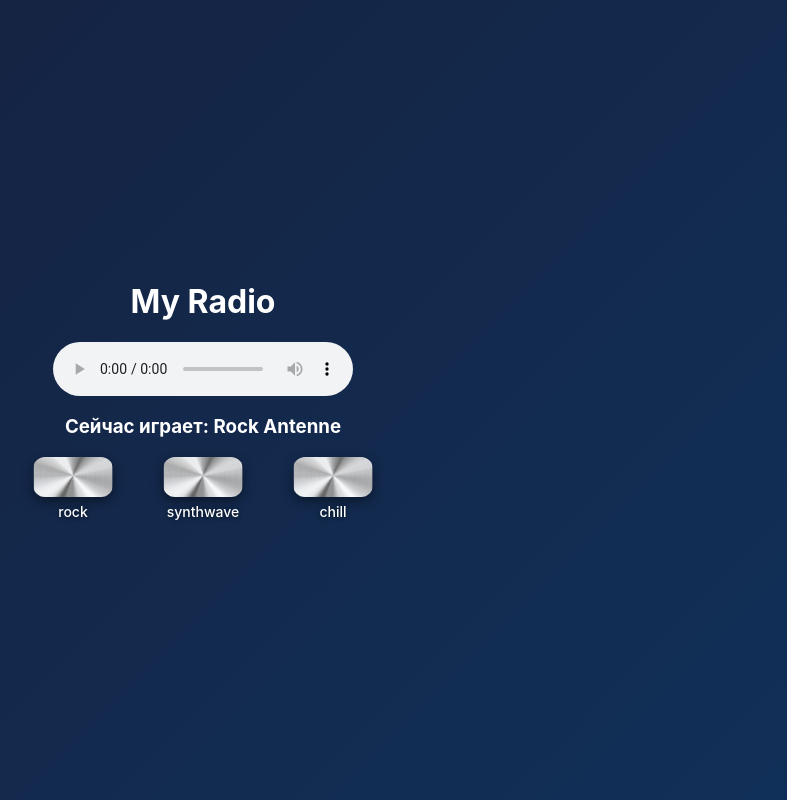
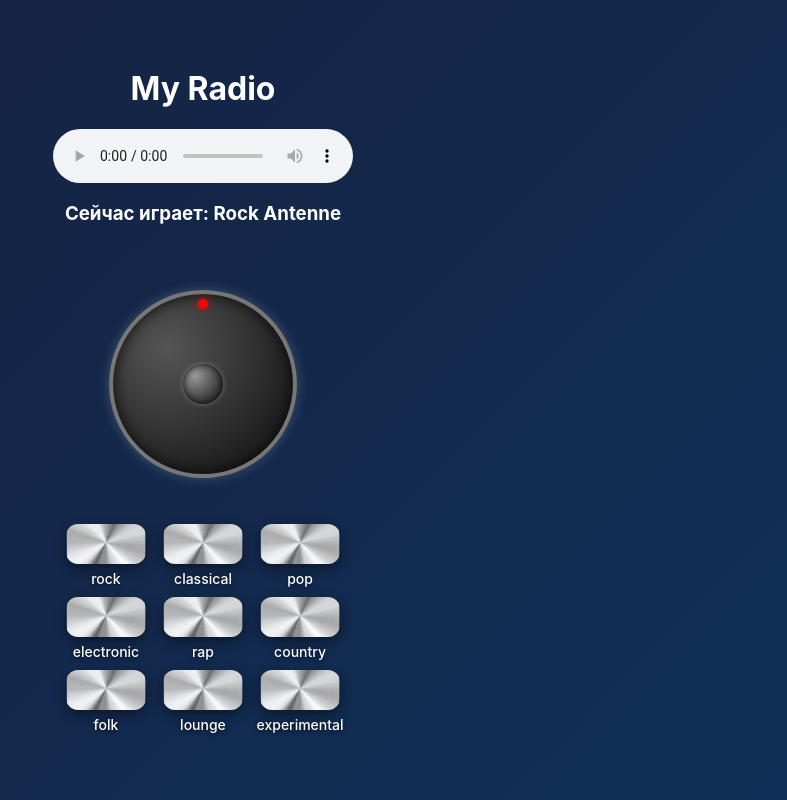
Before and after one commit to Karmin212/radio, a React (Vite) app: page / in a window 1280 px wide. Shown: the whole page, without its empty margins (437-1224 px from the left). Built offline with nearby package versions, Linux system fonts and the light colour scheme.

Commit message:
колесико переключения станций

```diff
--- a/src/App.jsx
+++ b/src/App.jsx
@@ -5,6 +5,8 @@ import NowPlaying from "./components/NowPlaying";
 import AudioPlayer from "./components/AudioPlayer";
 import "./App.css";
 import MyHeader from "./components/MyHeader";
+import WheelSelector from "./components/WheeleSelector";
+
 
 function App() {
   const [currentStation, setCurrentStation] = useState(STATIONS[0]);
@@ -23,6 +25,7 @@ function App() {
       <MyHeader />
       <AudioPlayer audioRef={audioRef} />
       <NowPlaying currentStation={currentStation} />
+      <WheelSelector stations = {STATIONS} currentGenre={currentStation.genre} handlePlay={handlePlay}/>
       <GenreSelector stations={STATIONS} handlePlay={handlePlay} />
     </div>
   );
--- a/src/components/GenreSelector.css
+++ b/src/components/GenreSelector.css
@@ -1,7 +1,7 @@
 .genre-selector {
-    display: flex;
-    justify-content: center;
-    flex-wrap:  wrap;
-    gap: 50px;
+    display: grid;
+    grid-template-columns: repeat(3, 1fr);
+    justify-items: center;
+    gap: 10px;
     margin-bottom: 20px;
 }
--- /dev/null
+++ b/src/components/WheeleSelector.css
@@ -0,0 +1,55 @@
+.wheel-selector {
+  display: flex;
+  justify-content: center;
+  align-items: center;
+  margin: 40px auto;
+  width: 200px;
+  height: 200px;
+}
+
+.wheel {
+  position: relative;
+  width: 180px;
+  height: 180px;
+  border-radius: 50%;
+  background: radial-gradient(circle at 30% 30%, #555 0%, #222 70%, #111 100%);
+  border: 4px solid #777;
+  box-shadow:
+    inset 0 0 15px rgba(0, 0, 0, 0.8),
+    0 0 12px rgba(255, 255, 255, 0.2);
+  transition: transform 0.1s linear;
+  cursor: grab;
+  aspect-ratio: 1 / 1;
+}
+
+.wheel:active {
+  cursor: grabbing;
+}
+
+.wheel-center {
+  position: absolute;
+  width: 40px;
+  height: 40px;
+  background: radial-gradient(circle at 30% 30%, #999 0%, #333 70%);
+  border-radius: 50%;
+  left: 50%;
+  top: 50%;
+  transform: translate(-50%, -50%);
+  box-shadow:
+    inset 0 0 6px rgba(0, 0, 0, 0.8),
+    0 0 5px rgba(255, 255, 255, 0.3);
+}
+
+
+.wheel::before {
+  content: "";
+  position: absolute;
+  top: 5px;
+  left: 50%;
+  transform: translateX(-50%);
+  width: 10px;
+  height: 10px;
+  background: red;
+  border-radius: 50%;
+  box-shadow: 0 0 10px rgba(255, 0, 0, 0.7);
+}
--- /dev/null
+++ b/src/components/WheeleSelector.jsx
@@ -0,0 +1,84 @@
+import React, { useState, useRef, useEffect } from "react";
+import "./WheeleSelector.css";
+
+function WheelSelector({ stations, currentGenre, handlePlay }) {
+  const genreStations = stations.filter((s) => s.genre === currentGenre);
+  const N = genreStations.length;
+  const wheelRef = useRef(null);
+  const dragging = useRef(false);
+  const lastAngle = useRef(0);
+  const [rotation, setRotation] = useState(0);
+  const [currentIndex, setCurrentIndex] = useState(0);
+
+  const getAngle = (x, y, cx, cy) => {
+    return Math.atan2(y - cy, x - cx) * (180 / Math.PI);
+  };
+
+  const onMouseDown = (e) => {
+    dragging.current = true;
+    const rect = wheelRef.current.getBoundingClientRect();
+    const cx = rect.left + rect.width / 2;
+    const cy = rect.top + rect.height / 2;
+    lastAngle.current = getAngle(e.clientX, e.clientY, cx, cy);
+    e.preventDefault();
+  };
+
+  const onMouseMove = (e) => {
+    if (!dragging.current) return;
+
+    const rect = wheelRef.current.getBoundingClientRect();
+    const cx = rect.left + rect.width / 2;
+    const cy = rect.top + rect.height / 2;
+    const angle = getAngle(e.clientX, e.clientY, cx, cy);
+    let delta = angle - lastAngle.current;
+
+    // корректировка перескоков через ±180
+    if (delta > 180) delta -= 360;
+    if (delta < -180) delta += 360;
+
+    const newRot = rotation + delta;
+    setRotation(newRot);
+    lastAngle.current = angle; // ← обновляем, чтобы вращение не сбивалось
+
+    // вычисляем, сколько сегментов пройдено
+    const segmentAngle = 720 / N; // два оборота = полный цикл
+    const movedSegments = Math.round(newRot / segmentAngle);
+    let newIndex = ((movedSegments % N) + N) % N;
+
+    if (newIndex !== currentIndex) {
+      setCurrentIndex(newIndex);
+      handlePlay(genreStations[newIndex]);
+    }
+  };
+
+  const onMouseUp = () => {
+    dragging.current = false;
+  };
+
+  const onMouseLeave = () => {
+    dragging.current = false;
+  };
+
+  useEffect(() => {
+    setCurrentIndex(0);
+    setRotation(0);
+  }, [currentGenre]);
+
+  return (
+    <div className="wheel-selector">
+      <div
+        className="wheel"
+        ref={wheelRef}
+        onMouseDown={onMouseDown}
+        onMouseMove={onMouseMove}
+        onMouseUp={onMouseUp}
+        onMouseLeave={onMouseLeave}
+        style={{ transform: `rotate(${rotation}deg)` }}
+      >
+        <div className="wheel-center"></div>
+      </div>
+    </div>
+  );
+}
+
+export default WheelSelector;
--- a/src/data/stations.js
+++ b/src/data/stations.js
@@ -1,20 +1,73 @@
 export const STATIONS = [
-    {
-      id: 'rock1',
-      name: 'Rock Antenne',
-      url: 'https://mp3channels.webradio.antenne.de/rockantenne',
-      genre: 'rock',
-    },
-    {
-      id: 'synth1',
-      name: 'Nightride FM',
-      url: 'https://stream.nightride.fm/astrowave.m4a',
-      genre: 'synthwave',
-    },
-    {
-      id: 'chill1',
-      name: 'Chillout Radio',
-      url: 'https://streamingv2.shoutcast.com/jamendo-chillout',
-      genre: 'chill',
-    },
-  ];
+  // ROCK
+  { id: "rock1", name: "Rock Antenne", url: "https://mp3channels.webradio.antenne.de/rockantenne", genre: "rock" },
+  { id: "rock2", name: "Classic Rock Florida", url: "https://usa15.fastcast4u.com/proxy/classicrockflorida?mp=/1", genre: "rock" },
+  { id: "rock3", name: "Live 365 Rock", url: "http://live365.com/station/rock365", genre: "rock" },
+  { id: "rock4", name: "Absolute Classic Rock", url: "http://stream.absoluterock.com/classicrock", genre: "rock" },
+  { id: "rock5", name: "Rock.fm", url: "https://rock.fm/stream", genre: "rock" },
+  { id: "rock6", name: "Kerrang! Radio", url: "https://kerrang.stream", genre: "rock" },
+
+  // CLASSICAL
+  { id: "classical1", name: "WWFM Classical", url: "https://wwfm.streamguys1.com/live-mp3", genre: "classical" },
+  { id: "classical2", name: "All Classical", url: "https://player.allclassical.org", genre: "classical" },
+  { id: "classical3", name: "WRTI Classical", url: "https://wrti-live.streamguys1.com/classical-mp3", genre: "classical" },
+  { id: "classical4", name: "VPR Classical", url: "https://vprclassical.streamguys1.com/vprclassical128.mp3", genre: "classical" },
+  { id: "classical5", name: "Concertzender Barok", url: "https://www.concertzender.nl/streams/barok", genre: "classical" },
+  { id: "classical6", name: "Concertzender Klassiek", url: "https://www.concertzender.nl/streams/klassiek", genre: "classical" },
+
+  // POP
+  { id: "pop1", name: "Top Hits FM", url: "https://playerservices.streamtheworld.com/api/livestream-redirect/THITSFM.mp3", genre: "pop" },
+  { id: "pop2", name: "Hit Radio", url: "https://icecast.funstream.ru/hitradio128.mp3", genre: "pop" },
+  { id: "pop3", name: "iHeart Pop", url: "https://streams.iheart.com/pop", genre: "pop" },
+  { id: "pop4", name: "Pop Hits", url: "http://stream.pophits.com/pop128", genre: "pop" },
+  { id: "pop5", name: "Pop FM", url: "https://popfm.streamguys1.com/popfm", genre: "pop" },
+  { id: "pop6", name: "Pure Pop", url: "http://purepop.stream", genre: "pop" },
+
+  // ELECTRONIC
+  { id: "electronic1", name: "Nightride FM", url: "https://stream.nightride.fm/astrowave.m4a", genre: "electronic" },
+  { id: "electronic2", name: "RTS.FM", url: "http://rts.streamguys1.com/rts128.mp3", genre: "electronic" },
+  { id: "electronic3", name: "Digitally Imported Trance", url: "http://listen.di.fm/trance", genre: "electronic" },
+  { id: "electronic4", name: "DI.fm House", url: "http://listen.di.fm/house", genre: "electronic" },
+  { id: "electronic5", name: "Ibiza Live", url: "https://ibizalive.stream", genre: "electronic" },
+  { id: "electronic6", name: "EDM Radio", url: "http://edmradio.fm/stream", genre: "electronic" },
+
+  // RAP / HIP-HOP
+  { id: "rap1", name: "Unique Radio", url: "http://icecast.uniqueradio.org/uniqueradio128.mp3", genre: "rap" },
+  { id: "rap2", name: "Funk & HipHop Radio", url: "https://playerservices.streamtheworld.com/api/livestream-redirect/FUNKRADIO.mp3", genre: "rap" },
+  { id: "rap3", name: "Power 106", url: "http://power106.stream", genre: "rap" },
+  { id: "rap4", name: "Hot 97", url: "http://hot97.stream", genre: "rap" },
+  { id: "rap5", name: "Radio One Hip Hop", url: "http://radioonehiphop.stream", genre: "rap" },
+  { id: "rap6", name: "Urban Radio", url: "https://urbanradio.stream", genre: "rap" },
+
+  // COUNTRY / BARD
+  { id: "country1", name: "Country 102", url: "https://icecast.country102.com/country102.mp3", genre: "country" },
+  { id: "country2", name: "Folk & Country Channel", url: "https://stream.folkcc.com/folkcc128.mp3", genre: "country" },
+  { id: "country3", name: "Nashville Country", url: "http://nashvillecountry.stream", genre: "country" },
+  { id: "country4", name: "True Country", url: "https://truecountry.stream", genre: "country" },
+  { id: "country5", name: "Country Hits", url: "http://countryhits.stream", genre: "country" },
+  { id: "country6", name: "Country Music Radio", url: "http://countrymusicradio.stream", genre: "country" },
+
+  // FOLK
+  { id: "folk1", name: "Celtic Music Radio", url: "http://stm1.siriuswebstream.com/celticmusicradio.mp3", genre: "folk" },
+  { id: "folk2", name: "The Folk Radio", url: "https://stream.thefolkradio.com/folkradio128.mp3", genre: "folk" },
+  { id: "folk3", name: "Folk Valley", url: "http://folkvalley.stream", genre: "folk" },
+  { id: "folk4", name: "Acoustic Folk", url: "http://acousticfolk.stream", genre: "folk" },
+  { id: "folk5", name: "Classic Folk", url: "http://classicfolk.stream", genre: "folk" },
+  { id: "folk6", name: "Indie Folk", url: "http://indiefolk.stream", genre: "folk" },
+
+  // LOUNGE
+  { id: "lounge1", name: "Chillout Radio", url: "https://streamingv2.shoutcast.com/jamendo-chillout", genre: "lounge" },
+  { id: "lounge2", name: "Lounge FM", url: "https://uk7.internet-radio.com:8024/stream", genre: "lounge" },
+  { id: "lounge3", name: "Smooth Lounge", url: "http://smoothlounge.stream", genre: "lounge" },
+  { id: "lounge4", name: "Lounge Jazz", url: "http://loungejazz.stream", genre: "lounge" },
+  { id: "lounge5", name: "Downtempo Radio", url: "http://downtempostream.stream", genre: "lounge" },
+  { id: "lounge6", name: "Chill Radio", url: "http://chillradio.stream", genre: "lounge" },
+
+  // EXPERIMENTAL
+  { id: "exp1", name: "Radio Paradise", url: "http://stream.radioparadise.com/aac-320", genre: "experimental" },
+  { id: "exp2", name: "Underground Bass", url: "http://icecast.undergroundbass.com/undergroundbass128.mp3", genre: "experimental" },
+  { id: "exp3", name: "Ambient Radio", url: "http://ambient.stream", genre: "experimental" },
+  { id: "exp4", name: "Drone Radio", url: "http://drone.stream", genre: "experimental" },
+  { id: "exp5", name: "Noise FM", url: "http://noisefm.stream", genre: "experimental" },
+  { id: "exp6", name: "Electronic Experimental", url: "http://experimental.stream", genre: "experimental" },
+];
```
